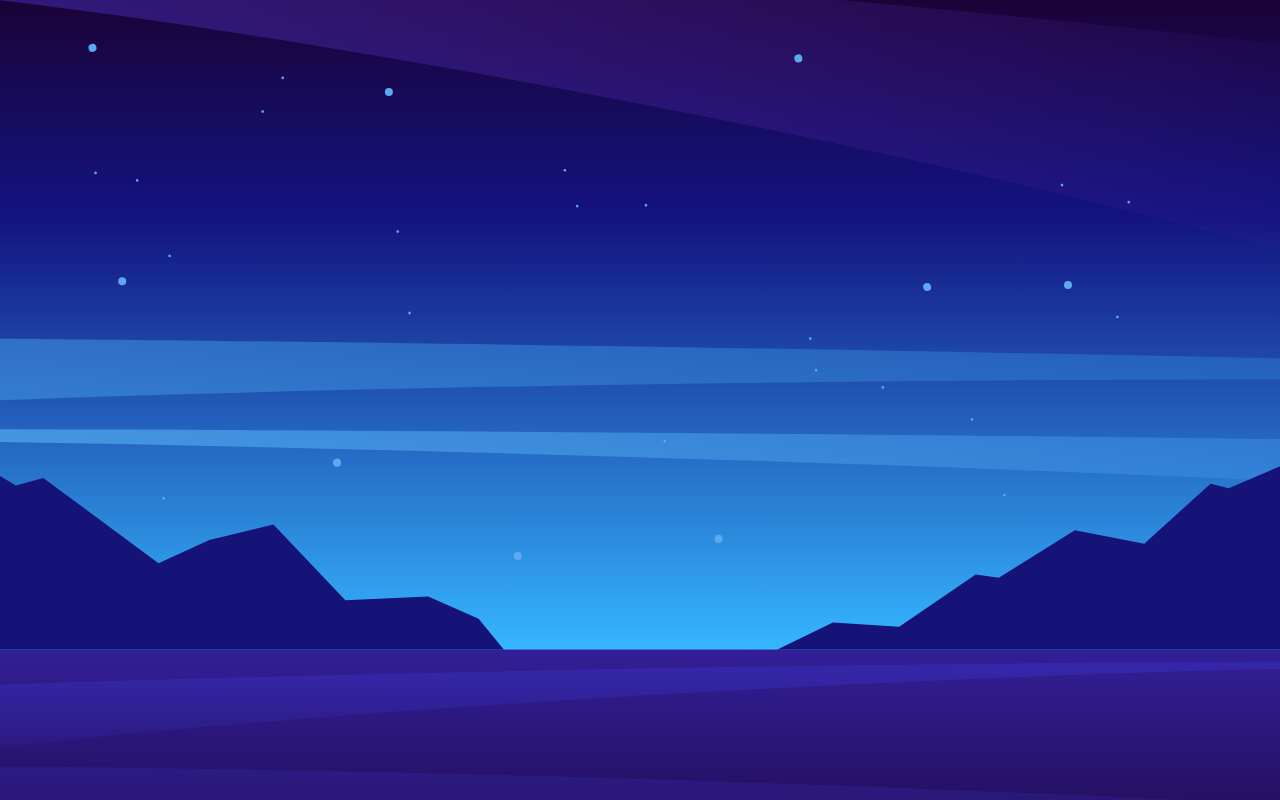
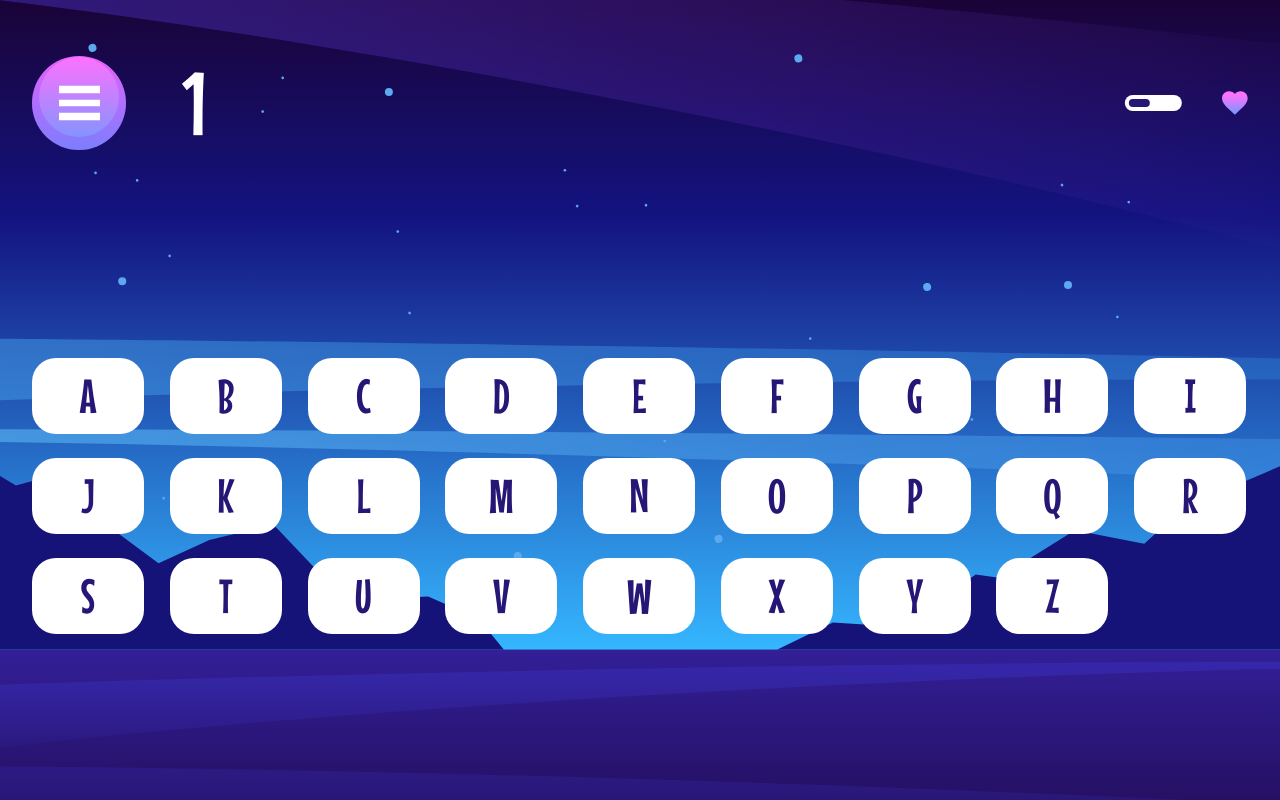
Before and after one commit to samchuu/hangman, a React (Vite) app: page /game/1 in a window 1280 px wide. Before the commit this address had no page. Built offline with nearby package versions, Linux system fonts and the light colour scheme.

Commit message:
add Game page

```diff
--- a/src/App.tsx
+++ b/src/App.tsx
@@ -3,14 +3,16 @@ import "./App.css"
 import MainMenu from "./routes/MainMenu/MainMenu"
 import HowToPlay from "./routes/HowToPlay/HowToPlay"
 import Category from "./routes/Category/Category"
+import Game from "./routes/Game/Game"
 
 function App() {
   return (
-    <main className="font-mouse-memoirs min-h-dvh flex flex-col justify-center mx-8">
+    <main className="font-mouse-memoirs mx-6 md:mx-8">
       <Routes>
         <Route path="/" element={<MainMenu />} />
         <Route path="/how-to-play" element={<HowToPlay />} />
         <Route path="/category" element={<Category />} />
+        <Route path="/game/:category" element={<Game />} />
       </Routes>
     </main>
   )
--- /dev/null
+++ b/src/routes/Game/Game.tsx
@@ -0,0 +1,49 @@
+import { useParams } from "react-router"
+import data from "../../../data.json"
+import { useEffect, useState } from "react"
+
+import GameHeader from "./GameHeader"
+import GameTargetWord from "./GameTargetWord"
+import GameAlphabetGrid from "./GameAlphabetGrid"
+
+type CategoryKey = "Movies" | "TV Shows" | "Countries" | "Capital Cities" | "Animals" | "Sports"
+
+const slugToCategoryKey: Record<string, CategoryKey> = {
+  "tv-shows": "TV Shows",
+  "capital-cities": "Capital Cities",
+  movies: "Movies",
+  animals: "Animals",
+  countries: "Countries",
+  sports: "Sports",
+}
+
+export default function Game() {
+  const { category } = useParams()
+  const [guessedLetters, setGuessedLetters] = useState<string[]>([])
+  const [correctGuesses, setCorrectGuesses] = useState<string[]>([])
+  const [_incorrectGuesses, setIncorrectGuesses] = useState<string[]>([])
+  const [randomWord, setRandomWord] = useState<string>("")
+
+  useEffect(() => {
+    if (category && category in slugToCategoryKey) {
+      const categoryKey = slugToCategoryKey[category]
+      const items = data.categories[categoryKey]
+      const newRandomWord = items[Math.floor(Math.random() * items.length)].name.toLowerCase()
+      setRandomWord(newRandomWord)
+    }
+  }, [])
+
+  return (
+    <section className="mx-auto max-w-screen-md xl:max-w-screen-xl 2xl:max-w-screen-2xl mt-10 md:mt-14 pb-40">
+      <GameHeader category={category} />
+      <GameTargetWord randomWord={randomWord} correctGuesses={correctGuesses} />
+      <GameAlphabetGrid
+        randomWord={randomWord}
+        guessedLetters={guessedLetters}
+        setGuessedLetters={setGuessedLetters}
+        setCorrectGuesses={setCorrectGuesses}
+        setIncorrectGuesses={setIncorrectGuesses}
+      />
+    </section>
+  )
+}
--- /dev/null
+++ b/src/routes/Game/GameAlphabetGrid.tsx
@@ -0,0 +1,37 @@
+interface GameAlphabetGridProps {
+  randomWord: string
+  guessedLetters: string[]
+  setGuessedLetters: React.Dispatch<React.SetStateAction<string[]>>
+  setCorrectGuesses: React.Dispatch<React.SetStateAction<string[]>>
+  setIncorrectGuesses: React.Dispatch<React.SetStateAction<string[]>>
+}
+
+export default function GameAlphabetGrid({ randomWord, guessedLetters, setGuessedLetters, setCorrectGuesses, setIncorrectGuesses }: GameAlphabetGridProps) {
+  const alphabets = "abcdefghijklmnopqrstuvwxyz".split("")
+
+  const handleClick = (e: React.MouseEvent<HTMLParagraphElement>) => {
+    const clickedText = e.currentTarget.textContent?.toLowerCase()
+    if (!clickedText || guessedLetters.includes(clickedText)) return
+
+    setGuessedLetters((prev) => [...prev, clickedText])
+
+    if (randomWord.includes(clickedText)) {
+      setCorrectGuesses((prev) => [...prev, clickedText])
+    } else {
+      setIncorrectGuesses((prev) => [...prev, clickedText])
+    }
+  }
+  return (
+    <div className="grid grid-cols-9 gap-x-2.5 gap-y-6 md:gap-x-3.5 xl:gap-x-6 mt-16 lg:mt-32">
+      {alphabets.map((alphabet) => (
+        <p
+          key={alphabet}
+          onClick={handleClick}
+          className="text-[#261676] cursor-pointer bg-white w-full px-2.5 py-3.5 max-w-28 text-2xl md:text-5xl xl:text-5xl rounded-lg md:rounded-3xl flex justify-center items-center"
+        >
+          {alphabet.toUpperCase()}
+        </p>
+      ))}
+    </div>
+  )
+}
--- /dev/null
+++ b/src/routes/Game/GameHeader.tsx
@@ -0,0 +1,25 @@
+import NavigationButton from "../../components/NavigationButton/NavigationButton"
+import menu from "../../assets/images/icon-menu.svg"
+import slider from "../../assets/images/staticSlider.svg"
+import heart from "../../assets/images/icon-heart.svg"
+
+interface GameHeaderProps {
+  category: string | undefined
+}
+
+export default function GameHeader({ category }: GameHeaderProps) {
+  return (
+    <header>
+      <div className="flex items-center justify-between">
+        <div className="flex items-center gap-4 md:gap-8 xl:gap-14">
+          <NavigationButton icon={menu} altText="Open menu" />
+          <h1 className="text-white text-4xl md:text-5xl xl:text-[88px] capitalize">{category}</h1>
+        </div>
+        <div className="flex items-center gap-4 md:gap-10">
+          <img src={slider} alt="slider" />
+          <img src={heart} alt="heart" className="w-[26px] h-6" />
+        </div>
+      </div>
+    </header>
+  )
+}
--- /dev/null
+++ b/src/routes/Game/GameTargetWord.tsx
@@ -0,0 +1,26 @@
+interface GameTargetWordProps {
+  randomWord: string
+  correctGuesses: string[]
+}
+export default function GameTargetWord({ randomWord, correctGuesses }: GameTargetWordProps) {
+  return (
+    <div className="mt-20 md:mt-28 xl:mt-20">
+      <div className="flex flex-wrap justify-center items-center gap-1.5 gap-y-3">
+        {randomWord.split("").map((letter, index) => {
+          return letter === " " ? (
+            <div key={index} className="w-full"></div>
+          ) : (
+            <p
+              key={index}
+              style={{ boxShadow: `${letter !== " " && "inset 0 -2px 0 3px rgb(20, 14, 102), inset 0 1px 0 6px rgb(60, 116, 255)"}` }}
+              className={`text-white text-4xl md:text-6xl md:rounded-4xl bg-[#2463FF] uppercase w-10 h-16 md:w-20 md:h-28 xl:w-28 xl:h-32 flex items-center justify-center rounded-xl
+                ${correctGuesses.includes(letter) ? "opacity-100" : "opacity-25"}`}
+            >
+              {correctGuesses.includes(letter) && letter}
+            </p>
+          )
+        })}
+      </div>
+    </div>
+  )
+}
--- a/src/routes/MainMenu/MainMenu.tsx
+++ b/src/routes/MainMenu/MainMenu.tsx
@@ -4,17 +4,17 @@ import logo from "../../assets/images/logo.svg"
 
 export default function MainMenu() {
   return (
-    <section>
+    <section className="flex flex-col items-center justify-center min-h-dvh">
       <div
         style={{ background: "linear-gradient(180deg, #344aba, rgba(0, 20, 121, .83))", boxShadow: "inset 0 .6rem 0 .2rem #3c74ff,0 1rem 0 .4rem #140e66" }}
-        className="flex flex-col justify-center items-center rounded-[48px] min-h-[480px] sm:max-w-[592px] sm:w-full sm:mx-auto"
+        className="relative w-full flex flex-col justify-center items-center rounded-[48px] min-h-[480px] sm:max-w-[592px] sm:w-full sm:mx-auto"
       >
-        <div className="max-w-64 mt-[-120px]">
+        <div className="max-w-64 absolute -top-14">
           <img src={logo} alt="logo" />
         </div>
         <Link
           style={{ boxShadow: "inset 0 -1.5rem 0 .6rem #9d2df5, 0 .4rem 0 .6rem #243041" }}
-          className="cursor-pointer mt-16 w-40 h-40 flex justify-center rounded-full bg-[linear-gradient(180deg,_#FE71FE_0%,_#7199FF_100%)]"
+          className="cursor-pointer mt-16 w-40 h-40 flex justify-center items-center rounded-full bg-[linear-gradient(180deg,_#FE71FE_0%,_#7199FF_100%)]"
           to={"/category"}
         >
           <img src={play} alt="play" />
```
Also changed, not shown: src/assets/images/staticSlider.svg (added).
